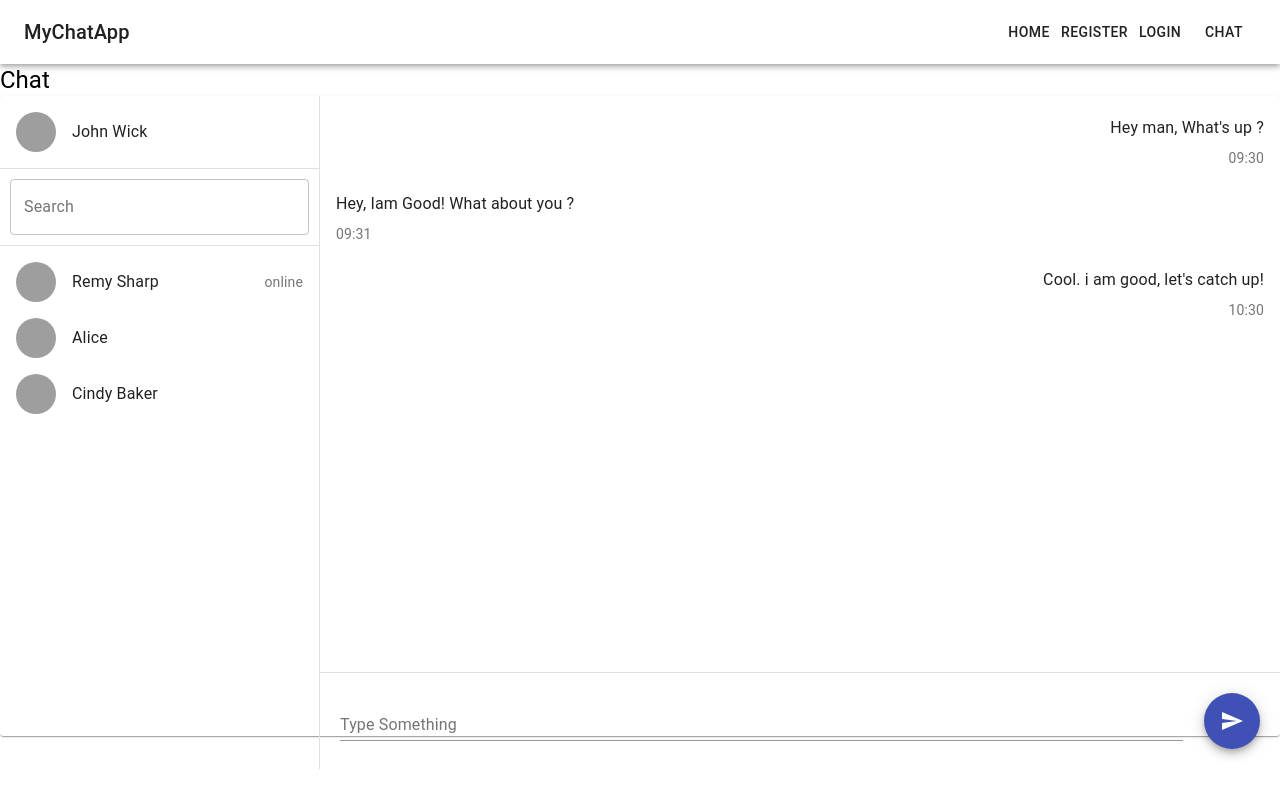
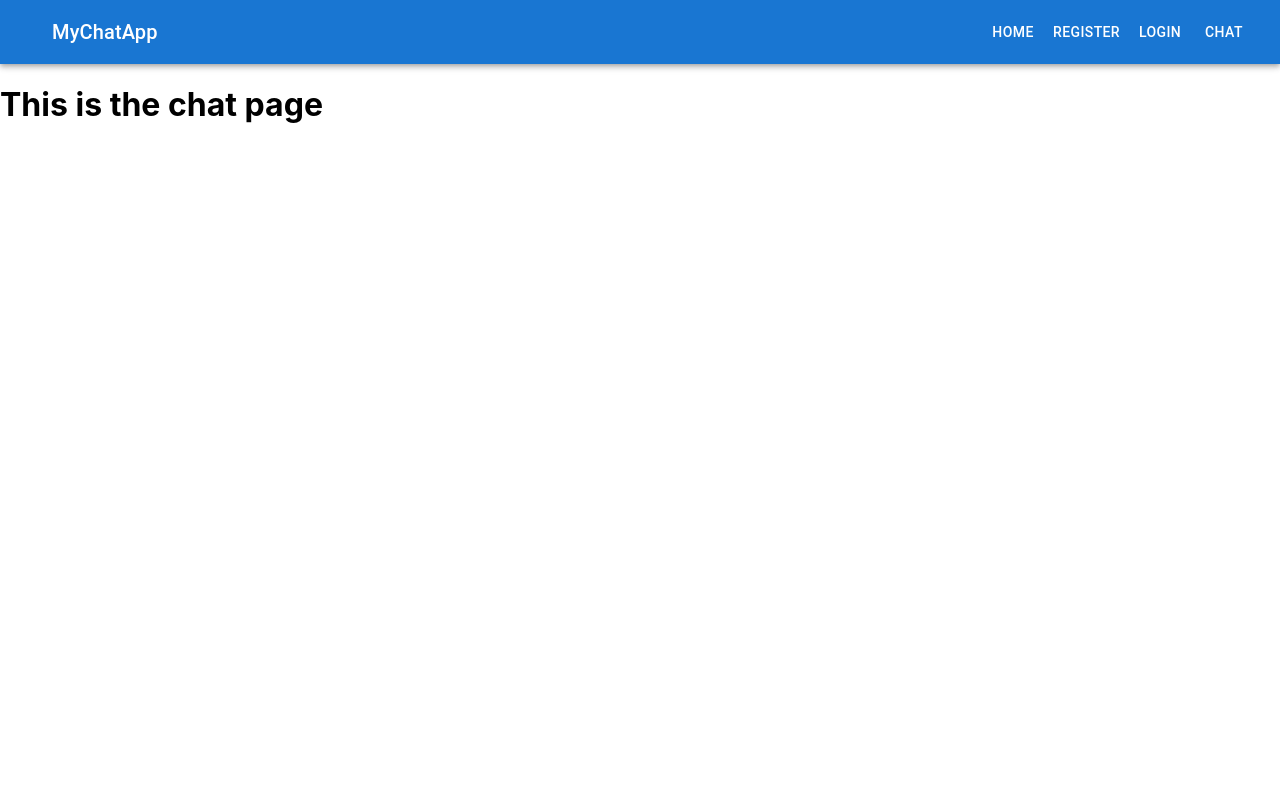
Before and after one commit to GabrielCote1999/chatAppReact, a React (Create React App) app in the folder chat-app/: page /chat in a window 1280 px wide. Shown: the top 796 px of the page. Built offline with nearby package versions, Linux system fonts and the light colour scheme; grey boxes are pictures that could not be loaded.

Commit message:
<Style>: Changed the chat file

```diff
--- a/chat-app/src/Component/Chat.js
+++ b/chat-app/src/Component/Chat.js
@@ -14,117 +14,13 @@
 import Fab from '@material-ui/core/Fab';
 import SendIcon from '@material-ui/icons/Send';
 
-const useStyles = makeStyles({
-  table: {
-    minWidth: 650,
-  },
-  chatSection: {
-    width: '100%',
-    height: '80vh'
-  },
-  headBG: {
-      backgroundColor: '#e0e0e0'
-  },
-  borderRight500: {
-      borderRight: '1px solid #e0e0e0'
-  },
-  messageArea: {
-    height: '70vh',
-    overflowY: 'auto'
-  }
-});
+
+
 
 const Chat = () => {
-  const classes = useStyles();
-
   return (
       <div>
-        <Grid container>
-            <Grid item xs={12} >
-                <Typography variant="h5" className="header-message">Chat</Typography>
-            </Grid>
-        </Grid>
-        <Grid container component={Paper} className={classes.chatSection}>
-            <Grid item xs={3} className={classes.borderRight500}>
-                <List>
-                    <ListItem button key="RemySharp">
-                        <ListItemIcon>
-                        <Avatar alt="Remy Sharp" src="https://material-ui.com/static/images/avatar/1.jpg" />
-                        </ListItemIcon>
-                        <ListItemText primary="John Wick"></ListItemText>
-                    </ListItem>
-                </List>
-                <Divider />
-                <Grid item xs={12} style={{padding: '10px'}}>
-                    <TextField id="outlined-basic-email" label="Search" variant="outlined" fullWidth />
-                </Grid>
-                <Divider />
-                <List>
-                    <ListItem button key="RemySharp">
-                        <ListItemIcon>
-                            <Avatar alt="Remy Sharp" src="https://material-ui.com/static/images/avatar/1.jpg" />
-                        </ListItemIcon>
-                        <ListItemText primary="Remy Sharp">Remy Sharp</ListItemText>
-                        <ListItemText secondary="online" align="right"></ListItemText>
-                    </ListItem>
-                    <ListItem button key="Alice">
-                        <ListItemIcon>
-                            <Avatar alt="Alice" src="https://material-ui.com/static/images/avatar/3.jpg" />
-                        </ListItemIcon>
-                        <ListItemText primary="Alice">Alice</ListItemText>
-                    </ListItem>
-                    <ListItem button key="CindyBaker">
-                        <ListItemIcon>
-                            <Avatar alt="Cindy Baker" src="https://material-ui.com/static/images/avatar/2.jpg" />
-                        </ListItemIcon>
-                        <ListItemText primary="Cindy Baker">Cindy Baker</ListItemText>
-                    </ListItem>
-                </List>
-            </Grid>
-            <Grid item xs={9}>
-                <List className={classes.messageArea}>
-                    <ListItem key="1">
-                        <Grid container>
-                            <Grid item xs={12}>
-                                <ListItemText align="right" primary="Hey man, What's up ?"></ListItemText>
-                            </Grid>
-                            <Grid item xs={12}>
-                                <ListItemText align="right" secondary="09:30"></ListItemText>
-                            </Grid>
-                        </Grid>
-                    </ListItem>
-                    <ListItem key="2">
-                        <Grid container>
-                            <Grid item xs={12}>
-                                <ListItemText align="left" primary="Hey, Iam Good! What about you ?"></ListItemText>
-                            </Grid>
-                            <Grid item xs={12}>
-                                <ListItemText align="left" secondary="09:31"></ListItemText>
-                            </Grid>
-                        </Grid>
-                    </ListItem>
-                    <ListItem key="3">
-                        <Grid container>
-                            <Grid item xs={12}>
-                                <ListItemText align="right" primary="Cool. i am good, let's catch up!"></ListItemText>
-                            </Grid>
-                            <Grid item xs={12}>
-                                <ListItemText align="right" secondary="10:30"></ListItemText>
-                            </Grid>
-                        </Grid>
-                    </ListItem>
-                </List>
-                <Divider />
-                <Grid container style={{padding: '20px'}}>
-                    <Grid item xs={11}>
-                        <TextField id="outlined-basic-email" label="Type Something" fullWidth />
-                    </Grid>
-                    <Grid xs={1} align="right">
-                        <Fab color="primary" aria-label="add"><SendIcon /></Fab>
-                    </Grid>
-                </Grid>
-            </Grid>
-        </Grid>
+        <h1>This is the chat page</h1>
       </div>
   );
 }
```
Also changed, not shown: 1 other file (tests, documents, lock files or other folders).
